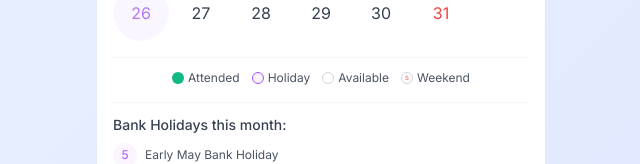
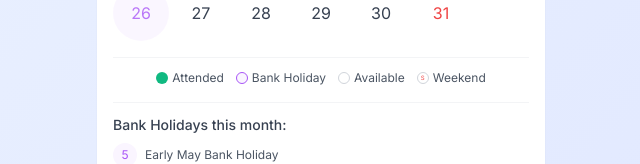
Before and after one commit to nicky1127/office-attendance-tracker, a Next.js app: page / in a window 1280 px wide. Shown: the part 871-1035 px from the top of the page, without its empty margins (319-959 px from the left). Built offline with nearby package versions, Linux system fonts and the light colour scheme.

Commit message:
Changed holiday title

```diff
--- a/src/app/components/Calendar.tsx
+++ b/src/app/components/Calendar.tsx
@@ -122,7 +122,7 @@ const Calendar = () => {
         </div>
         <div className="flex items-center">
           <div className="w-3 h-3 rounded-full bg-purple-50 border border-purple-500 mr-1"></div>
-          <span>Holiday</span>
+          <span>Bank Holiday</span>
         </div>
         <div className="flex items-center">
           <div className="w-3 h-3 rounded-full bg-white border border-gray-300 mr-1"></div>
```
